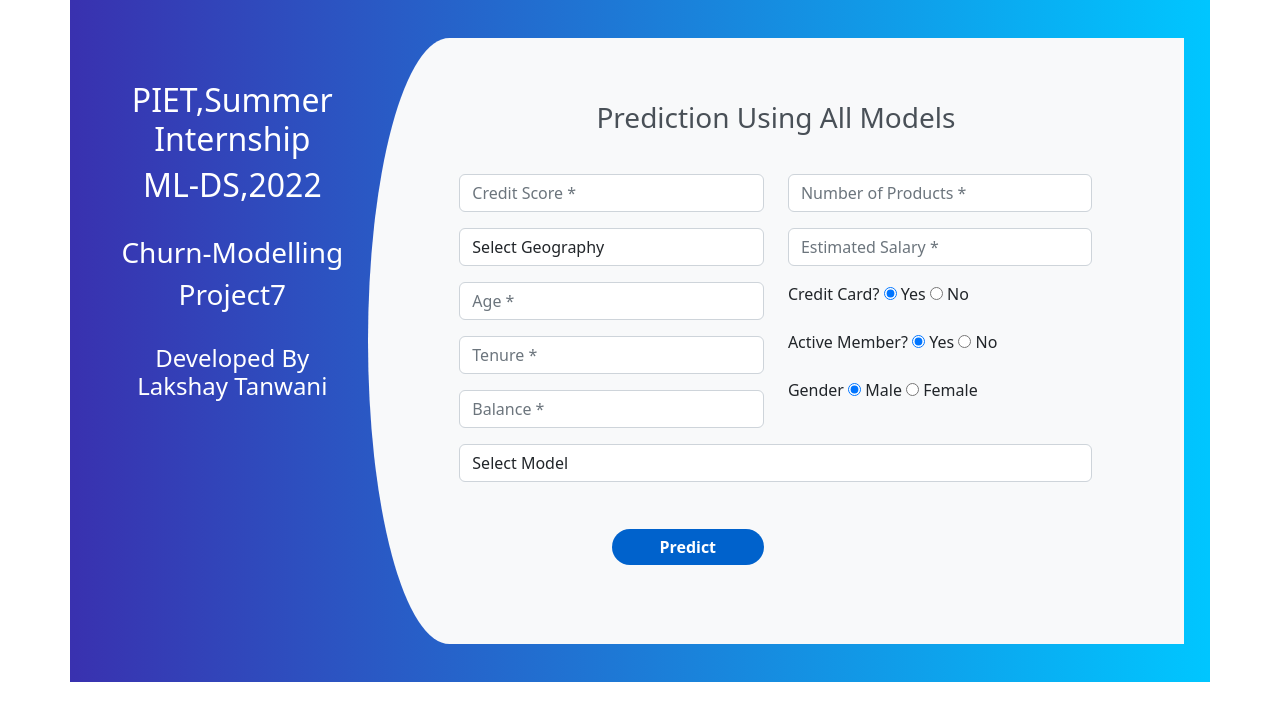
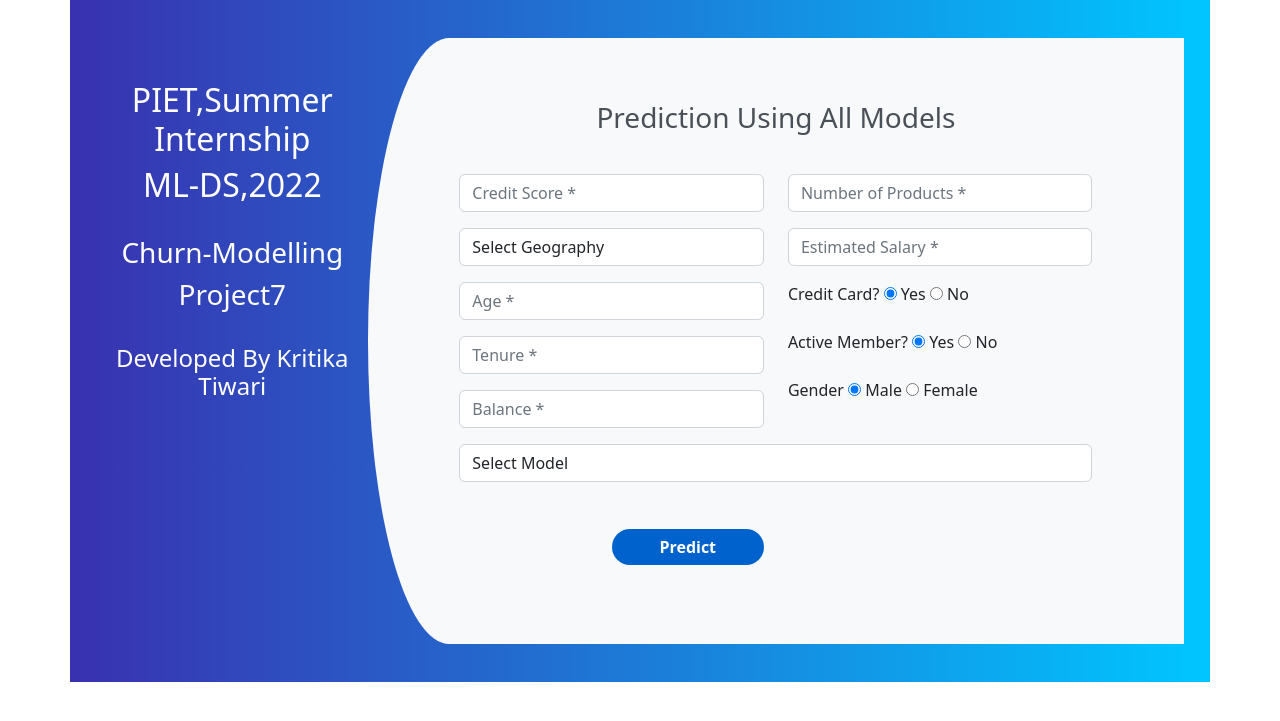
Before and after one commit to KritikaTiwari/Project7-churn, a Flask app: page / in a window 1280 px wide. Shown: the part 39-760 px from the top of the page. Run offline with Flask 2, Linux system fonts and the light colour scheme; some libraries are stand-ins or nearby versions.

Commit message:
Update index.html

```diff
--- a/templates/index.html
+++ b/templates/index.html
@@ -1,4 +1,4 @@
-
+<!doctype html>
 <html>
 <head>
 <link href="//maxcdn.bootstrapcdn.com/bootstrap/4.1.1/css/bootstrap.min.css" rel="stylesheet" id="bootstrap-css">
@@ -119,7 +119,7 @@
                         <h3>Churn-Modelling</h3>
                         <h3>Project7</h3>
                         <br>
-                        <h4>Developed By Lakshay Tanwani</h4>
+                        <h4>Developed By Kritika Tiwari</h4>
 
                     </div>
                     <div class="col-md-9 register-right">
```
